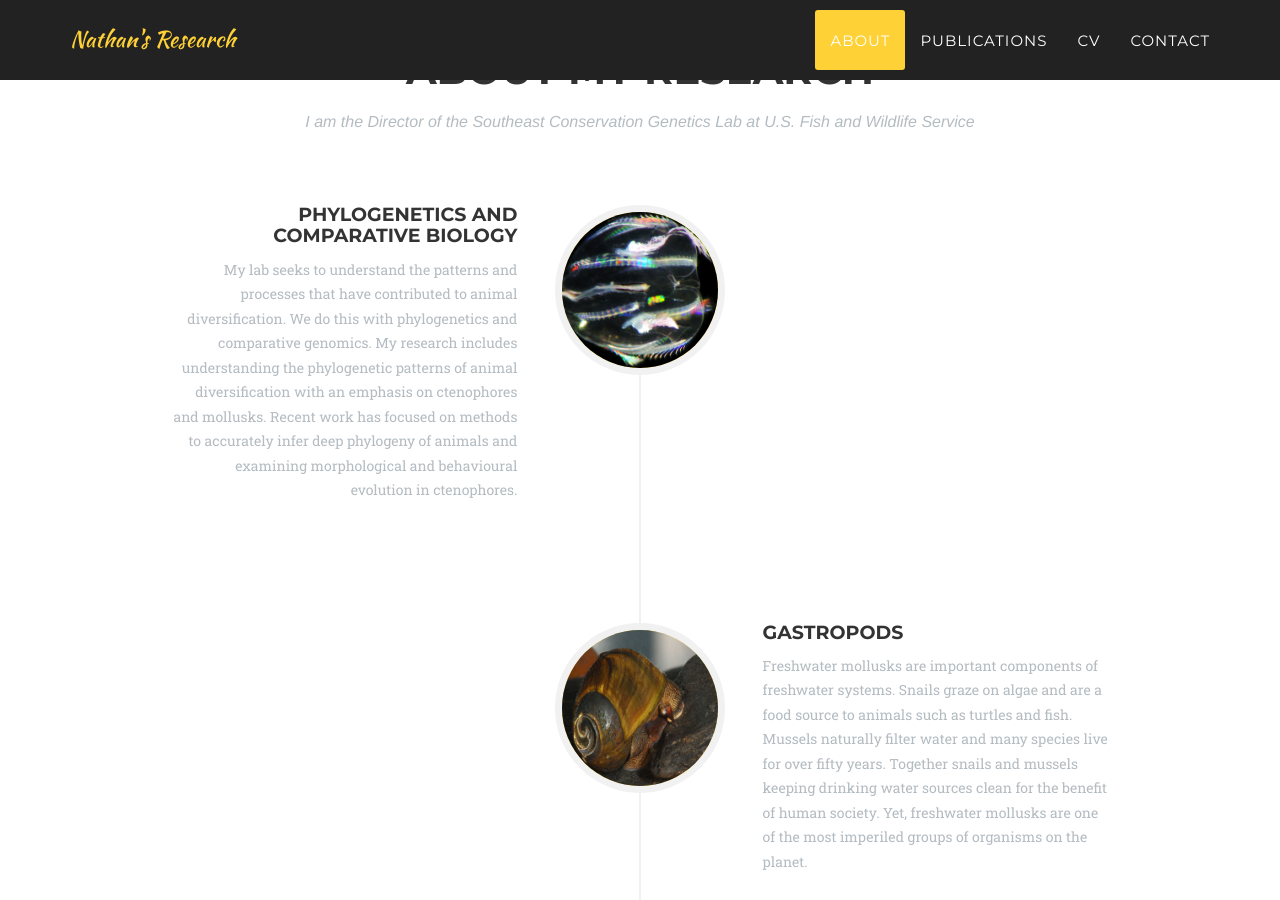
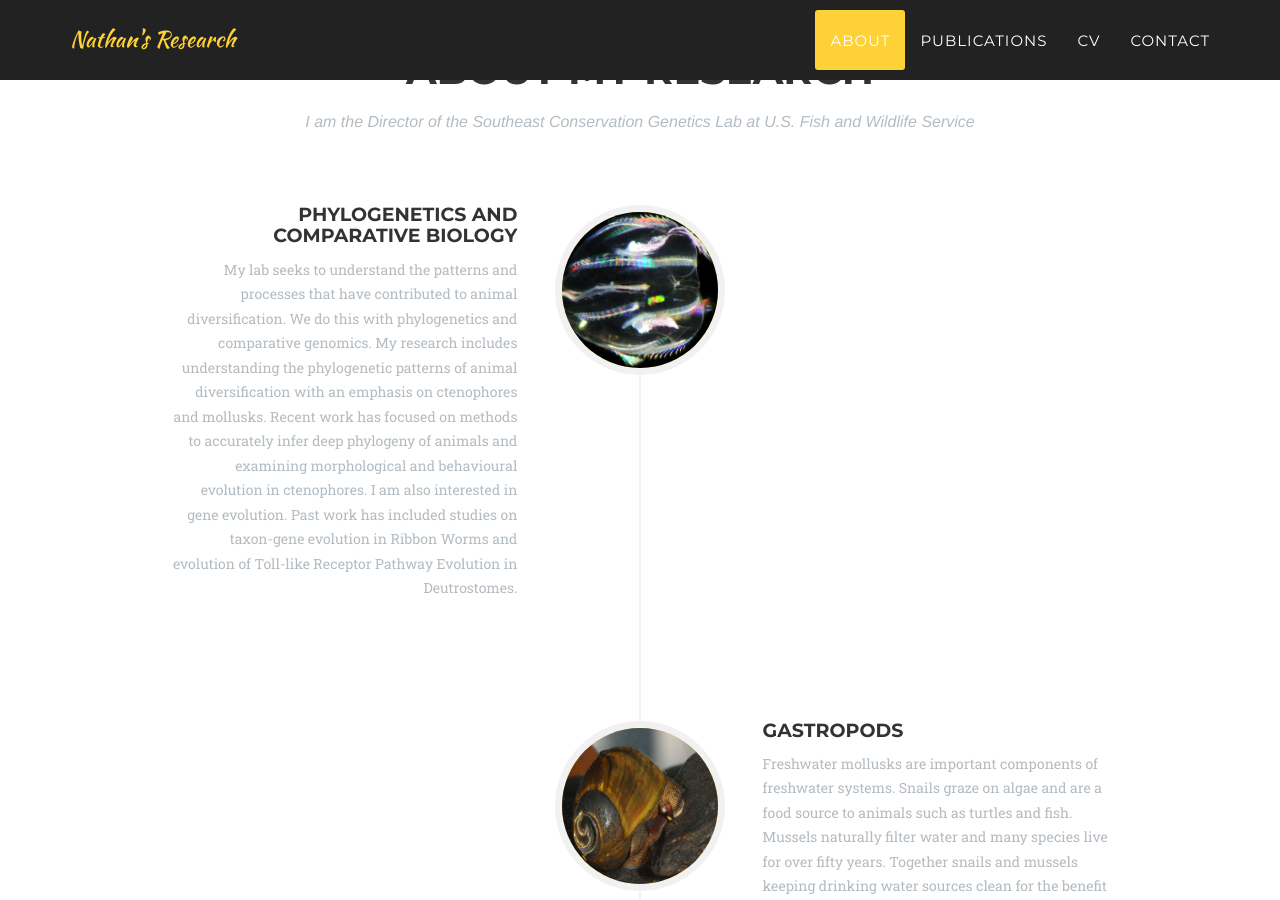
Before and after one commit to NathanWhelan/nathanwhelan.github.io, a Jekyll site: the page built from index.html, in a window 1280 px wide and 900 px high, scrolled down 860 px. Built offline with Jekyll 4.4.1, drawn with Linux system fonts in a browser that asks for light colours; some web fonts are replaced.

Commit message:
Update about.html

```diff
--- a/_includes/about.html
+++ b/_includes/about.html
@@ -19,7 +19,7 @@
                                     <h4>Phylogenetics and Comparative Biology</h4>
                                 </div>
                                 <div class="timeline-body">
-                                    <p class="text-muted">My lab seeks to understand the patterns and processes that have contributed to animal diversification. We do this with phylogenetics and comparative genomics. My research includes understanding the phylogenetic patterns of animal diversification with an emphasis on ctenophores and mollusks. Recent work has focused on methods to accurately infer deep phylogeny of animals and examining morphological and behavioural evolution in ctenophores. </p>
+                                    <p class="text-muted">My lab seeks to understand the patterns and processes that have contributed to animal diversification. We do this with phylogenetics and comparative genomics. My research includes understanding the phylogenetic patterns of animal diversification with an emphasis on ctenophores and mollusks. Recent work has focused on methods to accurately infer deep phylogeny of animals and examining morphological and behavioural evolution in ctenophores. I am also interested in gene evolution. Past work has included studies on taxon-gene evolution in Ribbon Worms and evolution of Toll-like Receptor Pathway Evolution in Deutrostomes.</p>
                                 </div>
                             </div>
                         </li>
```
